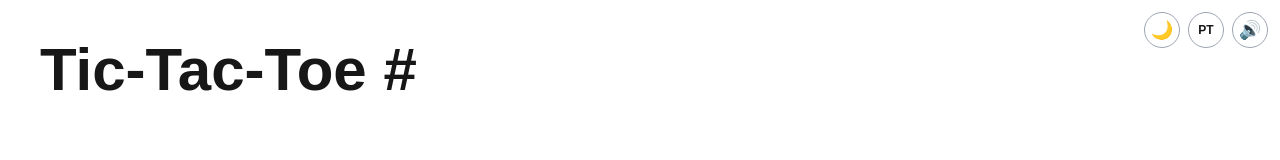
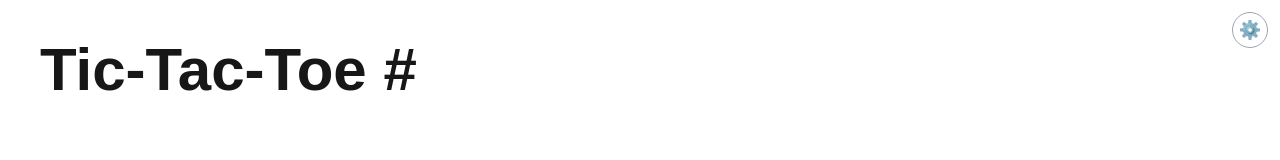
Before and after one commit to lucasmiguelleite/tic-tac-toe_next, a Next.js app: page /online in a window 1280 px wide. Shown: the top 160 px of the page. Built offline with nearby package versions, Linux system fonts and the light colour scheme.

Commit message:
refactor(ui): consolidate settings into single gear menu
Replace floating theme, language, and sound buttons with a unified
settings dropdown opened by a gear icon. Remove SoundMenu component.

```diff
--- a/src/components/SettingsBar.tsx
+++ b/src/components/SettingsBar.tsx
@@ -2,51 +2,105 @@
 
 import { useState, useRef, useEffect } from 'react';
 import { useSettings } from '@/context/SettingsContext';
-import SoundMenu from './SoundMenu';
 
 const SettingsBar = () => {
-  const { theme, locale, sound, setTheme, setLocale } = useSettings();
-  const [showSound, setShowSound] = useState(false);
+  const { theme, locale, sound, setTheme, setLocale, setSound, t } = useSettings();
+  const [open, setOpen] = useState(false);
   const ref = useRef<HTMLDivElement>(null);
+
+  useEffect(() => {
+    const handler = (e: MouseEvent) => {
+      if (ref.current && !ref.current.contains(e.target as Node)) setOpen(false);
+    };
+    if (open) document.addEventListener('mousedown', handler);
+    return () => document.removeEventListener('mousedown', handler);
+  }, [open]);
 
   const allOff = !sound.movesEnabled && !sound.eventsEnabled && !sound.uiEnabled;
 
-  useEffect(() => {
-    const handler = (e: MouseEvent) => {
-      if (ref.current && !ref.current.contains(e.target as Node)) {
-        setShowSound(false);
-      }
-    };
-    if (showSound) document.addEventListener('mousedown', handler);
-    return () => document.removeEventListener('mousedown', handler);
-  }, [showSound]);
+  return (
+    <div ref={ref} className="fixed top-3 right-3 z-50">
+      <button
+        onClick={() => setOpen(!open)}
+        className="w-9 h-9 flex items-center justify-center rounded-full border border-gray-400 dark:border-gray-600 bg-white dark:bg-gray-800 text-lg hover:scale-110 transition-transform"
+        aria-label="Settings"
+      >
+        ⚙️
+      </button>
 
-  return (
-    <div className="fixed top-3 right-3 z-50 flex gap-2">
+      {open && (
+        <div className="absolute top-12 right-0 w-64 bg-white dark:bg-gray-800 border border-gray-300 dark:border-gray-600 rounded-lg shadow-xl p-4 flex flex-col gap-4">
+          <p className="font-bold text-lg text-center">{t('settings.title')}</p>
+
+          {/* Theme */}
+          <div className="flex items-center justify-between">
+            <span className="text-sm">{t('settings.theme')}</span>
             <button
               onClick={() => setTheme(theme === 'dark' ? 'light' : 'dark')}
-        className="w-9 h-9 flex items-center justify-center rounded-full border border-gray-400 dark:border-gray-600 bg-white dark:bg-gray-800 text-lg hover:scale-110 transition-transform"
-        aria-label="Toggle theme"
+              className="px-3 py-1 text-sm rounded-full border border-gray-300 dark:border-gray-600 hover:bg-gray-100 dark:hover:bg-gray-700"
             >
-        {theme === 'dark' ? '☀️' : '🌙'}
+              {theme === 'dark' ? '☀️ Light' : '🌙 Dark'}
             </button>
+          </div>
+
+          {/* Language */}
+          <div className="flex items-center justify-between">
+            <span className="text-sm">{t('settings.language')}</span>
             <button
               onClick={() => setLocale(locale === 'en' ? 'pt' : 'en')}
-        className="w-9 h-9 flex items-center justify-center rounded-full border border-gray-400 dark:border-gray-600 bg-white dark:bg-gray-800 text-xs font-bold hover:scale-110 transition-transform"
-        aria-label="Toggle language"
+              className="px-3 py-1 text-sm rounded-full border border-gray-300 dark:border-gray-600 hover:bg-gray-100 dark:hover:bg-gray-700"
             >
-        {locale === 'en' ? 'PT' : 'EN'}
+              {locale === 'en' ? '🇧🇷 PT' : '🇺🇸 EN'}
             </button>
-      <div ref={ref} className="relative">
-        <button
-          onClick={() => setShowSound(!showSound)}
-          className="w-9 h-9 flex items-center justify-center rounded-full border border-gray-400 dark:border-gray-600 bg-white dark:bg-gray-800 text-lg hover:scale-110 transition-transform"
-          aria-label="Sound settings"
-        >
-          {allOff || sound.volume === 0 ? '🔇' : '🔊'}
-        </button>
-        {showSound && <SoundMenu />}
           </div>
+
+          <hr className="border-gray-200 dark:border-gray-700" />
+
+          {/* Volume */}
+          <div className="flex items-center justify-between">
+            <span className="text-sm">{t('sound.volume')}</span>
+            <input
+              type="range"
+              min={0}
+              max={100}
+              value={sound.volume}
+              onChange={(e) => setSound({ ...sound, volume: Number(e.target.value) })}
+              className="w-24 accent-blue-500"
+            />
+          </div>
+
+          {/* Sound toggles */}
+          <label className="flex items-center justify-between text-sm cursor-pointer">
+            <span>{t('sound.moves')}</span>
+            <input
+              type="checkbox"
+              checked={sound.movesEnabled}
+              onChange={(e) => setSound({ ...sound, movesEnabled: e.target.checked })}
+              className="accent-blue-500 w-4 h-4"
+            />
+          </label>
+
+          <label className="flex items-center justify-between text-sm cursor-pointer">
+            <span>{t('sound.events')}</span>
+            <input
+              type="checkbox"
+              checked={sound.eventsEnabled}
+              onChange={(e) => setSound({ ...sound, eventsEnabled: e.target.checked })}
+              className="accent-blue-500 w-4 h-4"
+            />
+          </label>
+
+          <label className="flex items-center justify-between text-sm cursor-pointer">
+            <span>{t('sound.ui')}</span>
+            <input
+              type="checkbox"
+              checked={sound.uiEnabled}
+              onChange={(e) => setSound({ ...sound, uiEnabled: e.target.checked })}
+              className="accent-blue-500 w-4 h-4"
+            />
+          </label>
+        </div>
+      )}
     </div>
   );
 };
--- a/src/components/SoundMenu.tsx
+++ /dev/null
@@ -1,68 +0,0 @@
-'use client';
-
-import { useSettings } from '@/context/SettingsContext';
-
-const SoundMenu = () => {
-  const { sound, setSound, t } = useSettings();
-
-  const allOff = !sound.movesEnabled && !sound.eventsEnabled && !sound.uiEnabled;
-
-  const toggleAll = () => {
-    const on = !allOff;
-    setSound({ ...sound, movesEnabled: on, eventsEnabled: on, uiEnabled: on });
-  };
-
-  return (
-    <div className="absolute top-12 right-0 w-56 bg-white dark:bg-gray-800 border border-gray-300 dark:border-gray-600 rounded-lg shadow-lg p-4 flex flex-col gap-3 z-50">
-      <button onClick={toggleAll} className="text-sm font-bold text-gray-500 dark:text-gray-400 hover:text-gray-700 dark:hover:text-gray-200 self-end">
-        {allOff ? t('sound.volume') + ': OFF' : '✓ All'}
-      </button>
-
-      <label className="flex items-center justify-between text-sm">
-        <span>{t('sound.volume')}</span>
-        <input
-          type="range"
-          min={0}
-          max={100}
-          value={sound.volume}
-          onChange={(e) => setSound({ ...sound, volume: Number(e.target.value) })}
-          className="w-24 accent-blue-500"
-        />
-      </label>
-
-      <hr className="border-gray-200 dark:border-gray-700" />
-
-      <label className="flex items-center justify-between text-sm cursor-pointer">
-        <span>{t('sound.moves')}</span>
-        <input
-          type="checkbox"
-          checked={sound.movesEnabled}
-          onChange={(e) => setSound({ ...sound, movesEnabled: e.target.checked })}
-          className="accent-blue-500 w-4 h-4"
-        />
-      </label>
-
-      <label className="flex items-center justify-between text-sm cursor-pointer">
-        <span>{t('sound.events')}</span>
-        <input
-          type="checkbox"
-          checked={sound.eventsEnabled}
-          onChange={(e) => setSound({ ...sound, eventsEnabled: e.target.checked })}
-          className="accent-blue-500 w-4 h-4"
-        />
-      </label>
-
-      <label className="flex items-center justify-between text-sm cursor-pointer">
-        <span>{t('sound.ui')}</span>
-        <input
-          type="checkbox"
-          checked={sound.uiEnabled}
-          onChange={(e) => setSound({ ...sound, uiEnabled: e.target.checked })}
-          className="accent-blue-500 w-4 h-4"
-        />
-      </label>
-    </div>
-  );
-};
-
-export default SoundMenu;
--- a/src/i18n/translations.ts
+++ b/src/i18n/translations.ts
@@ -53,6 +53,9 @@ const translations: Record<Locale, Record<string, string>> = {
     "sound.moves": "Moves",
     "sound.events": "Events",
     "sound.ui": "Interface",
+    "settings.title": "Settings",
+    "settings.theme": "Theme",
+    "settings.language": "Language",
     "online.roomExpires": "This room expires in:",
   },
   pt: {
@@ -107,6 +110,9 @@ const translations: Record<Locale, Record<string, string>> = {
     "sound.moves": "Jogadas",
     "sound.events": "Eventos",
     "sound.ui": "Interface",
+    "settings.title": "Configurações",
+    "settings.theme": "Tema",
+    "settings.language": "Idioma",
     "online.roomExpires": "Esta sala expira em:",
   },
 };
```
Lines whose indentation alone changed are shown as unchanged.
